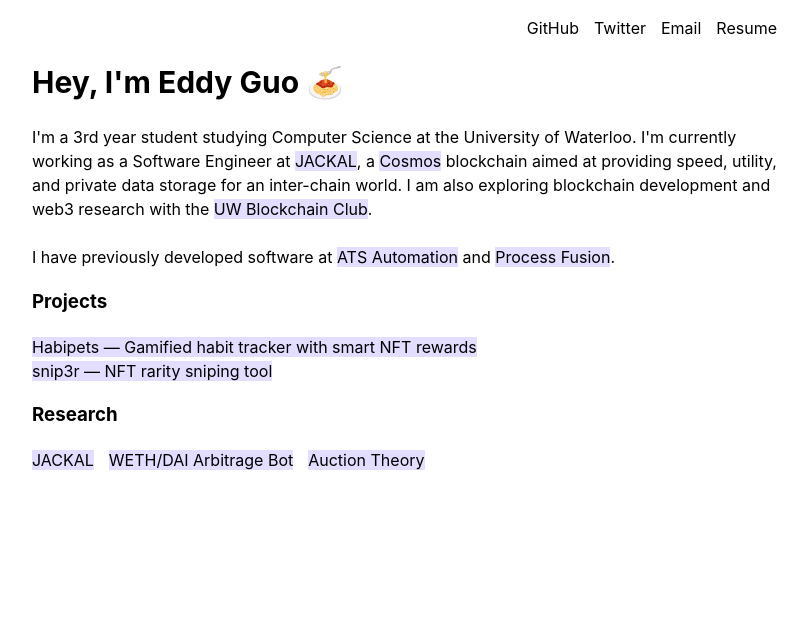
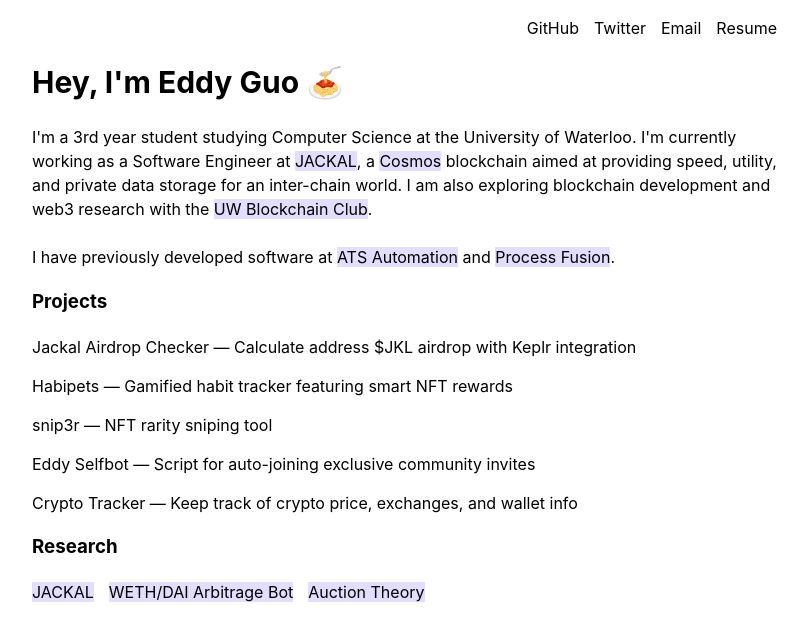
Before and after one commit to eddy-guo/eddyguo-website, a Next.js app: page / in a window 1280 px wide. Shown: the top 640 px of the page, without its empty margins (238-1045 px from the left). Built offline with nearby package versions, Linux system fonts and the light colour scheme.

Commit message:
change project background colors and spacing, edit nocolor method

```diff
--- a/pages/index.js
+++ b/pages/index.js
@@ -8,31 +8,19 @@
         <title>Eddy Guo</title>
       </Head>
       {/* Unordered list */}
-      <ul className='top'>
+      <ul id='top'>
         <li className='button'>
-          <a
-            href='https://github.com/eddy-guo'
-            target='_blank'
-            className='nocolor'
-          >
+          <a href='https://github.com/eddy-guo' target='_blank'>
             GitHub
           </a>
         </li>
         <li className='button'>
-          <a
-            href='https://twitter.com/spagh_eddy'
-            target='_blank'
-            className='nocolor'
-          >
+          <a href='https://twitter.com/spagh_eddy' target='_blank'>
             Twitter
           </a>
         </li>
         <li className='button'>
-          <a
-            href='mailto:eddyyanruguo@gmail.com'
-            target='_blank'
-            className='nocolor'
-          >
+          <a href='mailto:eddyyanruguo@gmail.com' target='_blank'>
             Email
           </a>
         </li>
@@ -41,7 +29,6 @@
             href='/Resume_Eddy_Guo.pdf'
             target='_blank'
             rel='noopener noreferrer'
-            className='nocolor'
           >
             Resume
           </a>
@@ -81,9 +68,17 @@
       <h3>Projects</h3>
       <ul id='projects'>
         <li>
+          <Link href='https://airdrop.jackalprotocol.com'>
+            <a target='_blank'>
+              Jackal Airdrop Checker — Calculate address $JKL airdrop with Keplr
+              integration
+            </a>
+          </Link>
+        </li>
+        <li>
           <Link href='https://habipets.vercel.app/'>
             <a target='_blank'>
-              Habipets — Gamified habit tracker with smart NFT rewards
+              Habipets — Gamified habit tracker featuring smart NFT rewards
             </a>
           </Link>
         </li>
@@ -92,9 +87,24 @@
             <a target='_blank'>snip3r — NFT rarity sniping tool</a>
           </Link>
         </li>
+        <li>
+          <Link href='https://github.com/eddy-guo/eddy-selfbot'>
+            <a target='_blank'>
+              Eddy Selfbot — Script for auto-joining exclusive community invites
+            </a>
+          </Link>
+        </li>
+        <li>
+          <Link href='https://github.com/eddy-guo/crypto-tracker'>
+            <a target='_blank'>
+              Crypto Tracker — Keep track of crypto price, exchanges, and wallet
+              info
+            </a>
+          </Link>
+        </li>
       </ul>
       <h3>Research</h3>
-      <ul className='bottom'>
+      <ul id='bottom'>
         <li className='button'>
           <Link href='/jackal'>
             <a>JACKAL</a>
--- a/styles/global.css
+++ b/styles/global.css
@@ -28,10 +28,6 @@
   background-color: #e3ddff;
 }
 
-.nocolor {
-  background-color: transparent;
-}
-
 a:visited {
   text-decoration: none;
 }
@@ -50,13 +46,17 @@
   padding-right: 15px;
 }
 
-.top {
+#top {
   padding: 0;
   list-style-type: none;
   text-align: right;
 }
 
-.bottom {
+#top > li > a {
+  background: transparent;
+}
+
+#bottom {
   padding: 0;
   list-style-type: none;
   text-align: left;
@@ -71,3 +71,11 @@
   list-style-type: none;
   text-align: left;
 }
+
+#projects > li:not(:last-child) {
+  margin-bottom: 15px;
+}
+
+#projects > li > a {
+  background: transparent;
+}
```
Also changed, not shown: 1 other file (tests, documents, lock files or other folders).
